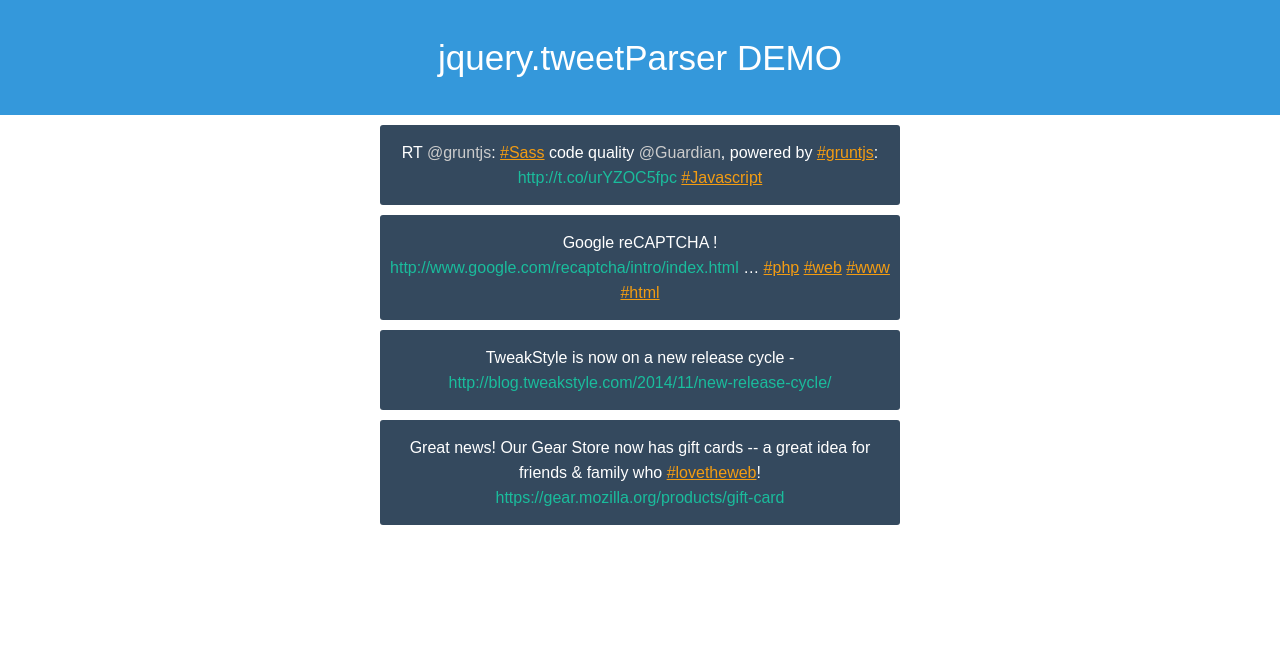
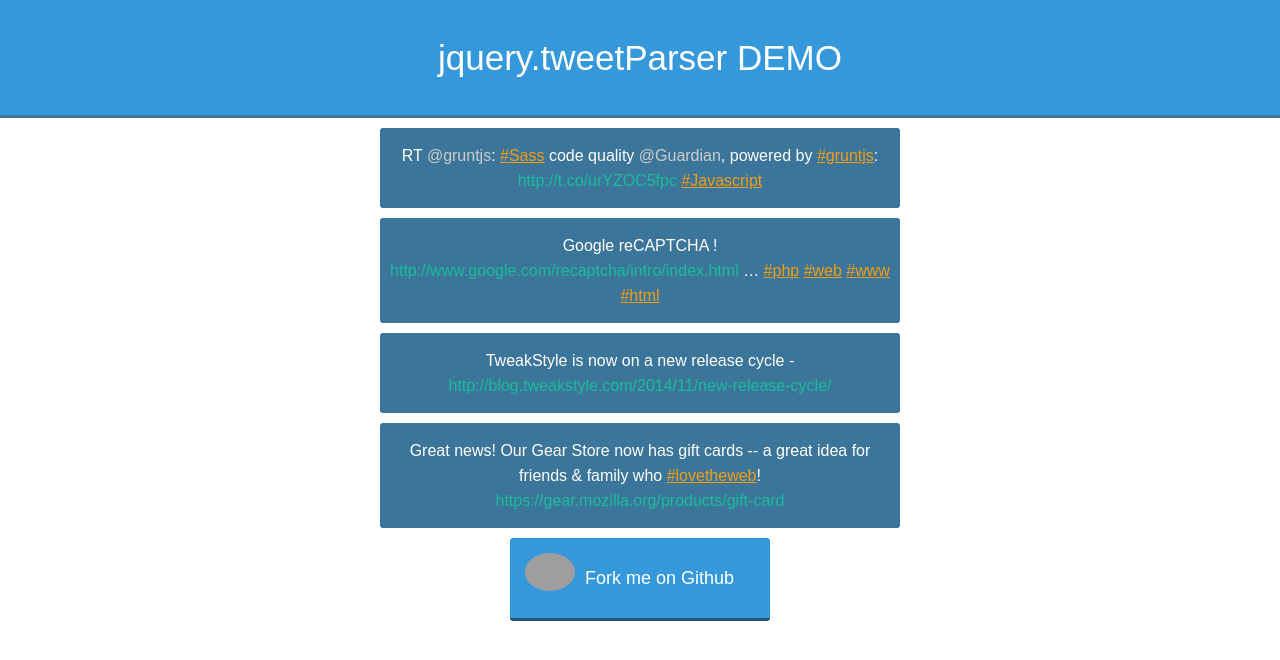
Before and after one commit to VincentLoy/tweetParser.js, a website: page index.html in a window 1280 px wide. Drawn offline with Linux system fonts and the light colour scheme; grey boxes are pictures that could not be loaded.

Commit message:
demonstration updated

```diff
--- a/demo.css
+++ b/demo.css
@@ -6,6 +6,7 @@
 }
 header{
     background:#3498db;
+    border-bottom: 3px solid #3c759a;
 }
 h1{
     font-size: 35px;
@@ -14,8 +15,12 @@
     color: #fff;
     text-align: center;
 }
+.wp{
+    width: 960px;
+    margin: auto;
+}
 .tweet{
-    background: #34495e;
+    background: #3c759a;
     padding: 15px 10px;
     text-align: center;
     display: block;
@@ -24,6 +29,35 @@
     margin: 10px auto;
     border-radius: 3px;
     color: #fff;
+}
+
+.fork{
+    width: 230px;
+    margin: auto;
+    padding: 15px;
+    background: #3498db;
+    border-bottom: 3px solid #225779;
+    border-radius: 3px;
+}
+.fork img{
+    width: 50px;
+    float: left;
+    border-radius: 50%;
+}
+.fork h3{
+    display: block;
+    height: 50px;
+    line-height: 50px;
+    margin-left: 60px;
+    font-size: 18px;
+}
+.fork h3 a{
+    display: block;
+    text-decoration: none;
+    color: #fff;
+}
+.fork h3 a:hover{
+    color: #7c97dd;
 }
 
 .tweet_link{
--- a/index.html
+++ b/index.html
@@ -2,7 +2,7 @@
 <html>
 	<head>
 		<meta charset="utf-8">
-		<title>TP Plugins</title>
+		<title>tweetParser.js</title>
 
 		<link href="demo.css" rel="stylesheet">
 	</head>
@@ -33,6 +33,13 @@
 			     Great news! Our Gear Store now has gift cards -- a great idea for friends & family who #lovetheweb! https://gear.mozilla.org/products/gift-card
 			    </p>
 			</div>
+
+			<div class="fork">
+            <img src="https://github-jobs.s3.amazonaws.com/168d1ca6-dd19-11e2-8a2e-153f588b3d80.png" alt="github logo">
+			    <h3>
+			         <a href="https://github.com/VincentLoy/jquery.tweetParser" target="_blank">Fork me on Github</a>
+			    </h3>
+			</div>
 		</div>
 
 		<script src="dev/vendor/jquery.min.js"></script>
```
